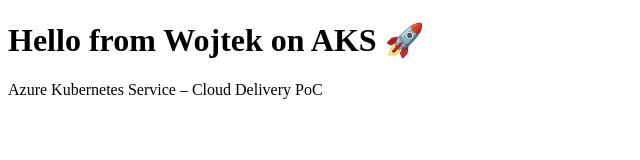
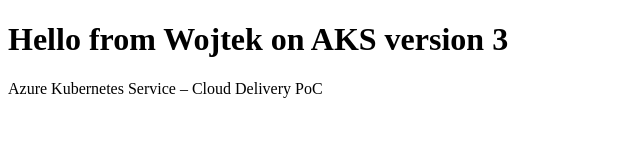
Before and after one commit to wojtek93/azure-journey, a plain HTML site: page aks-poc/index.html in a window 1280 px wide. Shown: the whole page, without its empty margins (0-640 px from the left). Drawn offline with Linux system fonts and the light colour scheme.

```diff
--- a/aks-poc/index.html
+++ b/aks-poc/index.html
@@ -4,7 +4,7 @@
   <title>AKS PoC</title>
 </head>
 <body>
-  <h1>Hello from Wojtek on AKS 🚀</h1>
+  <h1>Hello from Wojtek on AKS version 3</h1>
   <p>Azure Kubernetes Service – Cloud Delivery PoC</p>
 </body>
 </html>
```
Also changed, not shown: 2 other files.
